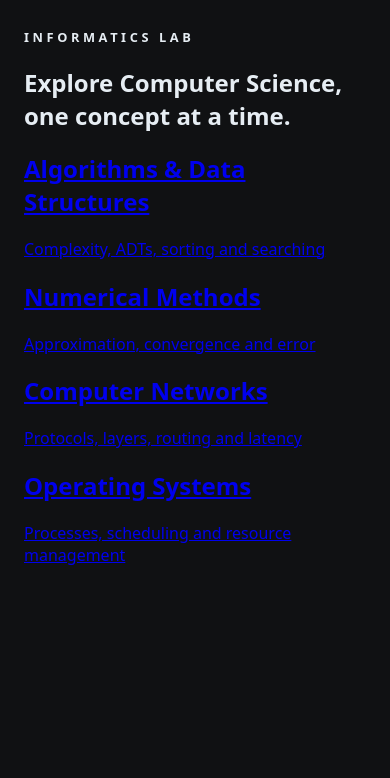
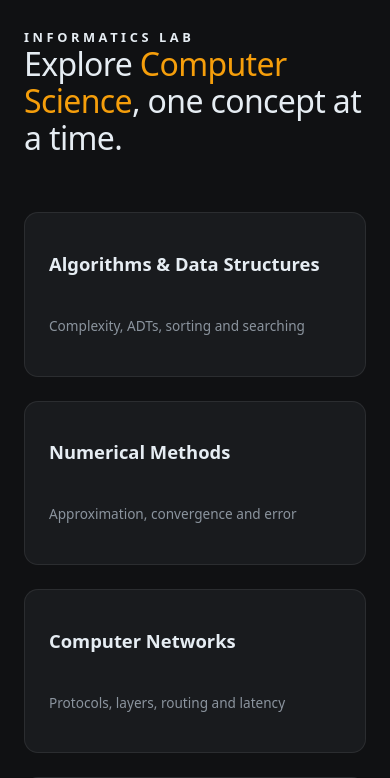
Before and after one commit to nicopowell/informatics-lab, a React (Vite) app: page / in a window 390 px wide. Shown: the top 778 px of the page. Built offline with nearby package versions, Linux system fonts and the light colour scheme.

Commit message:
feat: style catalogue pages and cards

```diff
--- a/src/pages/ExperiencesPage.tsx
+++ b/src/pages/ExperiencesPage.tsx
@@ -1,5 +1,6 @@
 import { Link, Navigate, useParams } from "react-router";
 import { MODULES } from "../data/modules";
+import './catalogue.css'
 
 function ExperiencesPage() {
 	const { moduleId, topicId } = useParams<{ moduleId: string; topicId: string }>();
--- a/src/pages/ModulesPage.tsx
+++ b/src/pages/ModulesPage.tsx
@@ -1,5 +1,6 @@
 import { Link } from "react-router";
 import { MODULES } from "../data/modules";
+import './catalogue.css'
 
 function ModulesPage() {
 	return (
--- a/src/pages/TopicsPage.tsx
+++ b/src/pages/TopicsPage.tsx
@@ -1,5 +1,6 @@
 import { Link, Navigate, useParams } from "react-router";
 import { MODULES } from "../data/modules";
+import './catalogue.css'
 
 function TopicsPage() {
 	const { moduleId } = useParams<{ moduleId: string }>();
--- /dev/null
+++ b/src/pages/catalogue.css
@@ -0,0 +1,110 @@
+/* Catalogue pages (Modules, topics, experiences) */
+
+.modules__title,
+.topics__title,
+.experiences__title {
+	max-width: 30rem;
+	margin: 0;
+	font-size: clamp(2rem, 4.5vw, 3.25rem);
+	font-weight: 400;
+	line-height: 1.15;
+	letter-spacing: -0.02em;
+}
+
+.modules__title {
+	margin-bottom: 3.5rem;
+}
+
+.modules__title-accent {
+	color: var(--color-comparing);
+}
+
+.topics__subtitle {
+	max-width: 40rem;
+	margin: 0.75rem 0 3.5rem;
+	font-size: 1rem;
+	line-height: 1.6;
+	color: var(--color-muted);
+}
+
+.experiences__kicker {
+	margin: 0 0 0.9rem;
+	font-size: 0.72rem;
+	letter-spacing: 0.18em;
+	text-transform: uppercase;
+	color: var(--color-muted);
+}
+
+.experiences__title {
+	margin-bottom: 3.5rem;
+}
+
+.modules__grid,
+.topics__grid,
+.experiences__grid {
+	display: grid;
+	grid-template-columns: repeat(3, minmax(0, 1fr));
+	gap: 1.5rem;
+}
+
+.module-card,
+.topic-card,
+.experience-card {
+	display: flex;
+	flex-direction: column;
+	gap: 0.7rem;
+	padding: 1.4rem 1.5rem 1.6rem;
+	text-decoration: none;
+	color: inherit;
+	text-align: left;
+	cursor: pointer;
+	background: var(--color-surface);
+	border: 1px solid var(--color-border);
+	border-radius: var(--radius-md);
+	transition:
+		border-color 0.2s ease,
+		transform 0.2s ease;
+}
+
+.module-card:hover,
+.topic-card:hover,
+.experience-card:hover {
+	border-color: var(--color-accent);
+	transform: translateY(-2px);
+}
+
+.module-card__title,
+.topic-card__title,
+.experience-card__title {
+	font-size: 1.15rem;
+	font-weight: 600;
+}
+
+.module-card__subtitle,
+.topic-card__subtitle,
+.experience-card__subtitle {
+	font-size: 0.85rem;
+	line-height: 1.5;
+	color: var(--color-muted);
+}
+
+.experiences__empty {
+	margin: 2.5rem 0 0;
+	color: var(--color-muted);
+}
+
+@media (max-width: 1024px) {
+	.modules__grid,
+	.topics__grid,
+	.experiences__grid {
+		grid-template-columns: repeat(2, minmax(0, 1fr));
+	}
+}
+
+@media (max-width: 720px) {
+	.modules__grid,
+	.topics__grid,
+	.experiences__grid {
+		grid-template-columns: minmax(0, 1fr);
+	}
+}
```
